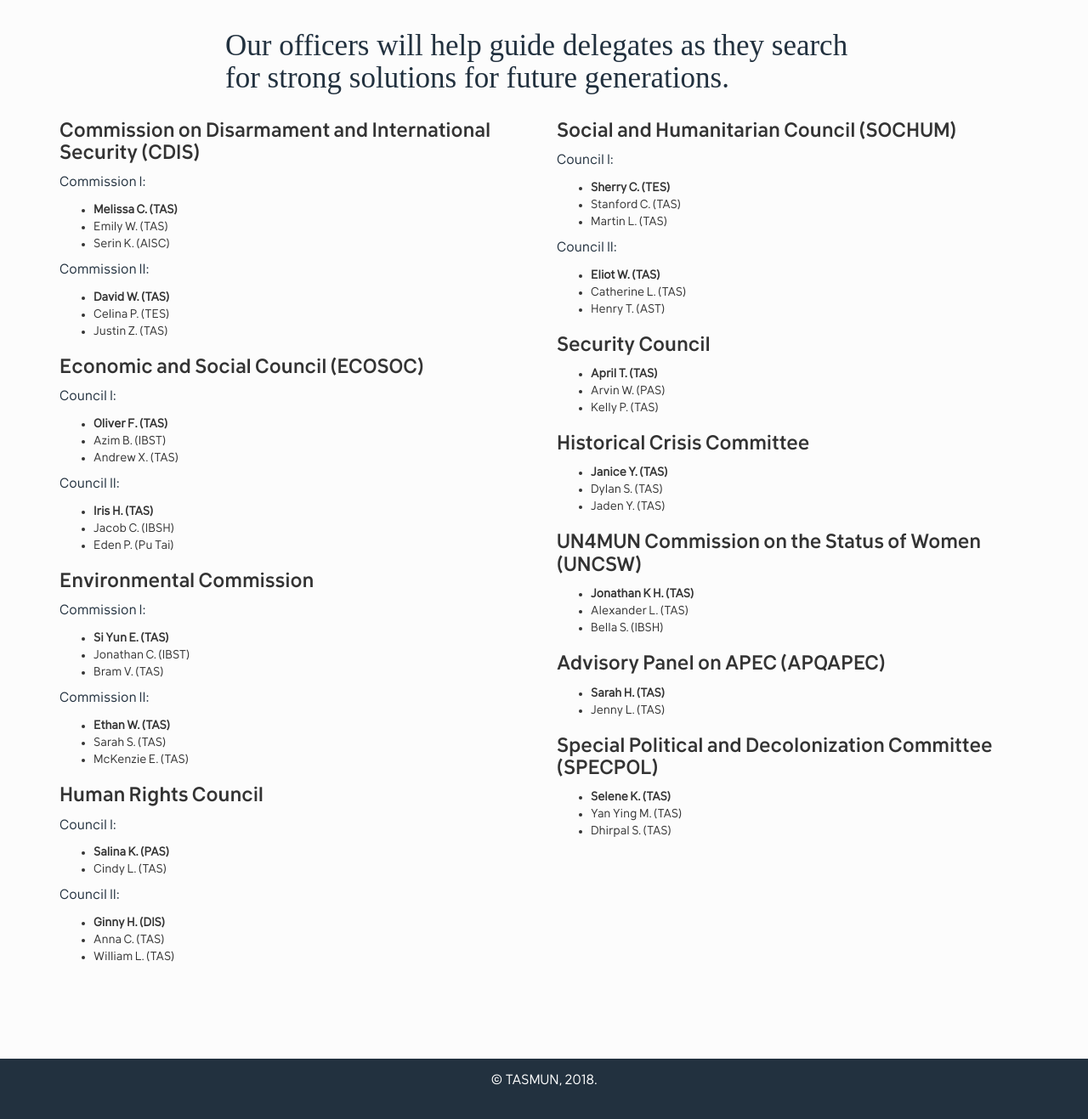
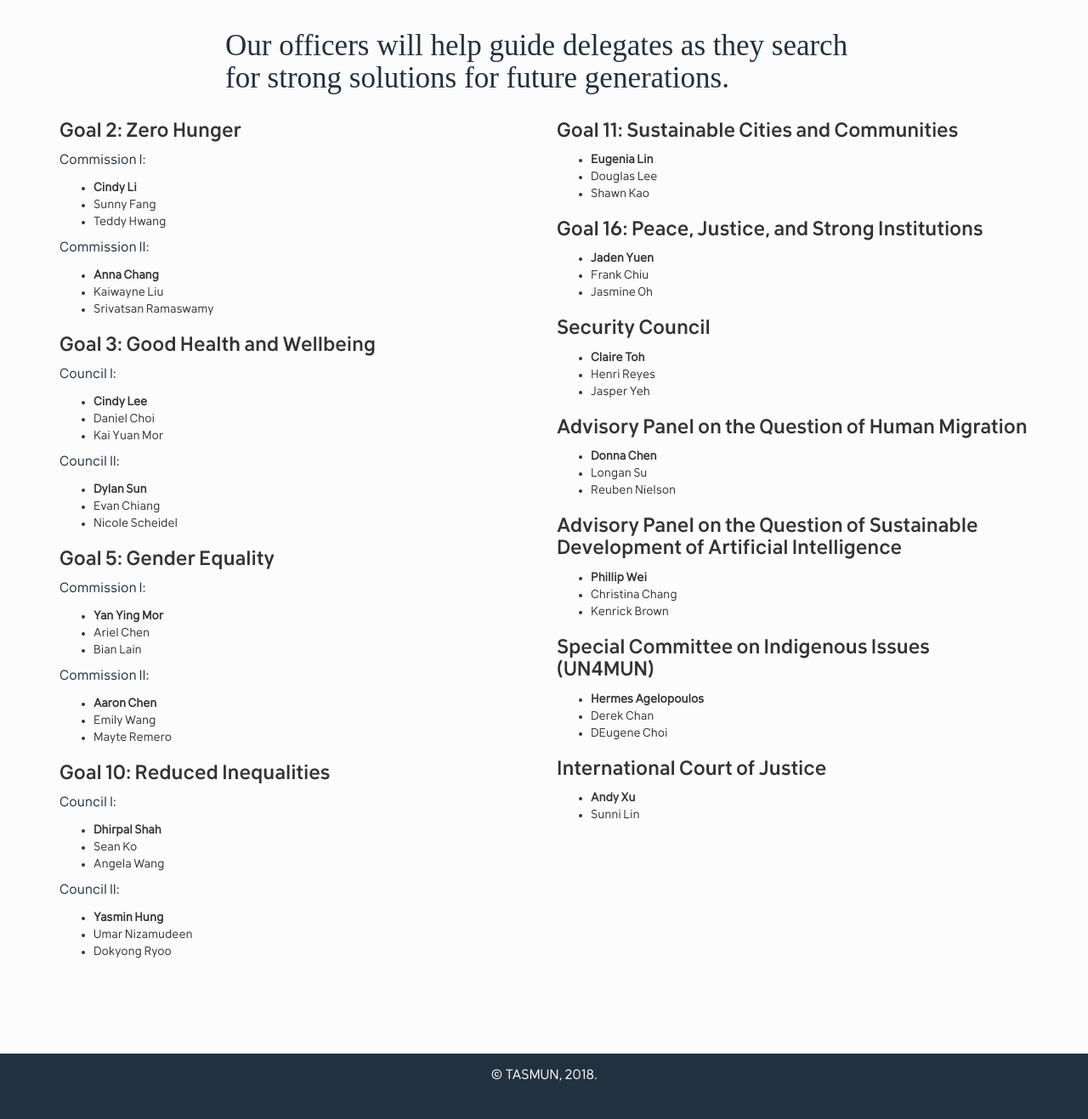
Before and after one commit to alexandernext/tasmun, a Jekyll site: the page built from officers.html, in a window 1280 px wide. Shown: the part 260-1577 px from the top of the page at 85% size. Built offline with Jekyll 4.4.1, drawn with Linux system fonts in a browser that asks for light colours; some web fonts are replaced.

Commit message:
Committees + Officers

```diff
--- a/officers.html
+++ b/officers.html
@@ -7,118 +7,120 @@ title: Officers
 </div>
 <div class="col-md-6 committees">
   <div class="item">
-    <h3 class="item-title">Commission on Disarmament and International Security (CDIS)</h3>
+    <h3 class="item-title">Goal 2: Zero Hunger</h3>
     <p>Commission I:</p>
     <ul>
-      <li>Melissa C. (TAS)</li>
-      <li>Emily W. (TAS)</li>
-      <li>Serin K. (AISC)</li>
+      <li>Cindy Li</li>
+      <li>Sunny Fang</li>
+      <li>Teddy Hwang</li>
     </ul>
     <p>Commission II:</p>
     <ul>
-      <li>David W. (TAS)</li>
-      <li>Celina P. (TES)</li>
-      <li>Justin Z. (TAS)</li>
+      <li>Anna Chang</li>
+      <li>Kaiwayne Liu</li>
+      <li>Srivatsan Ramaswamy</li>
     </ul>
   </div>
   <div class="item">
-    <h3 class="item-title">Economic and Social Council (ECOSOC)</h3>
+    <h3 class="item-title">Goal 3: Good Health and Wellbeing</h3>
     <p>Council I:</p>
     <ul>
-      <li>Oliver F. (TAS)</li>
-      <li>Azim B. (IBST)</li>
-      <li>Andrew X. (TAS)</li>
+      <li>Cindy Lee</li>
+      <li>Daniel Choi</li>
+      <li>Kai Yuan Mor</li>
     </ul>
     <p>Council II:</p>
     <ul>
-      <li>Iris H. (TAS)</li>
-      <li>Jacob C. (IBSH)</li>
-      <li>Eden P. (Pu Tai)</li>
+      <li>Dylan Sun</li>
+      <li>Evan Chiang</li>
+      <li>Nicole Scheidel</li>
     </ul>
   </div>
   <div class="item">
-    <h3 class="item-title">Environmental Commission</h3>
+    <h3 class="item-title">Goal 5: Gender Equality</h3>
     <p>Commission I:</p>
     <ul>
-      <li>Si Yun E. (TAS)</li>
-      <li>Jonathan C. (IBST)</li>
-      <li>Bram V. (TAS)</li>
+      <li>Yan Ying Mor</li>
+      <li>Ariel Chen</li>
+      <li>Bian Lain</li>
     </ul>
     <p>Commission II:</p>
     <ul>
-      <li>Ethan W. (TAS)</li>
-      <li>Sarah S. (TAS)</li>
-      <li>McKenzie E. (TAS)</li>
+      <li>Aaron Chen</li>
+      <li>Emily Wang</li>
+      <li>Mayte Remero</li>
     </ul>
   </div>
   <div class="item">
-    <h3 class="item-title">Human Rights Council</h3>
+    <h3 class="item-title">Goal 10: Reduced Inequalities</h3>
     <p>Council I:</p>
     <ul>
-      <li>Salina K. (PAS)</li>
-      <li>Cindy L. (TAS)</li>
+      <li>Dhirpal Shah</li>
+      <li>Sean Ko</li>
+      <li>Angela Wang</li>
     </ul>
     <p>Council II:</p>
     <ul>
-      <li>Ginny H. (DIS)</li>
-      <li>Anna C. (TAS)</li>
-      <li>William L. (TAS)</li>
+      <li>Yasmin Hung</li>
+      <li>Umar Nizamudeen</li>
+      <li>Dokyong Ryoo</li>
     </ul>
   </div>
 </div>
 <div class="col-md-6 committees">
   <div class="item">
-    <h3 class="item-title">Social and Humanitarian Council (SOCHUM)</h3>
-    <p>Council I:</p>
+    <h3 class="item-title">Goal 11: Sustainable Cities and Communities</h3>
     <ul>
-      <li>Sherry C. (TES)</li>
-      <li>Stanford C. (TAS)</li>
-      <li>Martin L. (TAS)</li>
+      <li>Eugenia Lin</li>
+      <li>Douglas Lee</li>
+      <li>Shawn Kao</li>
     </ul>
-    <p>Council II:</p>
+  </div>
+  <div class="item">
+    <h3 class="item-title">Goal 16: Peace, Justice, and Strong Institutions</h3>
     <ul>
-      <li>Eliot W. (TAS)</li>
-      <li>Catherine L. (TAS)</li>
-      <li>Henry T. (AST)</li>
+      <li>Jaden Yuen</li>
+      <li>Frank Chiu</li>
+      <li>Jasmine Oh</li>
     </ul>
   </div>
   <div class="item">
     <h3 class="item-title">Security Council</h3>
     <ul>
-      <li>April T. (TAS)</li>
-      <li>Arvin W. (PAS)</li>
-      <li>Kelly P. (TAS)</li>
+      <li>Claire Toh</li>
+      <li>Henri Reyes</li>
+      <li>Jasper Yeh</li>
     </ul>
   </div>
   <div class="item">
-    <h3 class="item-title">Historical Crisis Committee</h3>
+    <h3 class="item-title">Advisory Panel on the Question of Human Migration</h3>
     <ul>
-      <li>Janice Y. (TAS)</li>
-      <li>Dylan S. (TAS)</li>
-      <li>Jaden Y. (TAS)</li>
+      <li>Donna Chen</li>
+      <li>Longan Su</li>
+      <li>Reuben Nielson</li>
     </ul>
   </div>
   <div class="item">
-    <h3 class="item-title">UN4MUN Commission on the Status of Women (UNCSW)</h3>
+    <h3 class="item-title">Advisory Panel on the Question of Sustainable Development of Artificial Intelligence</h3>
     <ul>
-      <li>Jonathan K H. (TAS)</li>
-      <li>Alexander L. (TAS)</li>
-      <li>Bella S. (IBSH)</li>
+      <li>Phillip Wei</li>
+      <li>Christina Chang</li>
+      <li>Kenrick Brown</li>
     </ul>
   </div>
   <div class="item">
-    <h3 class="item-title">Advisory Panel on APEC (APQAPEC)</h3>
+    <h3 class="item-title">Special Committee on Indigenous Issues (UN4MUN)</h3>
     <ul>
-      <li>Sarah H. (TAS)</li>
-      <li>Jenny L. (TAS)</li>
+      <li>Hermes Agelopoulos</li>
+      <li>Derek Chan</li>
+      <li>DEugene Choi</li>
     </ul>
   </div>
   <div class="item">
-    <h3 class="item-title">Special Political and Decolonization Committee (SPECPOL)</h3>
+    <h3 class="item-title">International Court of Justice</h3>
     <ul>
-      <li>Selene K. (TAS)</li>
-      <li>Yan Ying M. (TAS)</li>
-      <li>Dhirpal S. (TAS)</li>
+      <li>Andy Xu</li>
+      <li>Sunni Lin</li>
     </ul>
   </div>
 </div>
```
Also changed, not shown: committees.html (+66 -55 lines).
